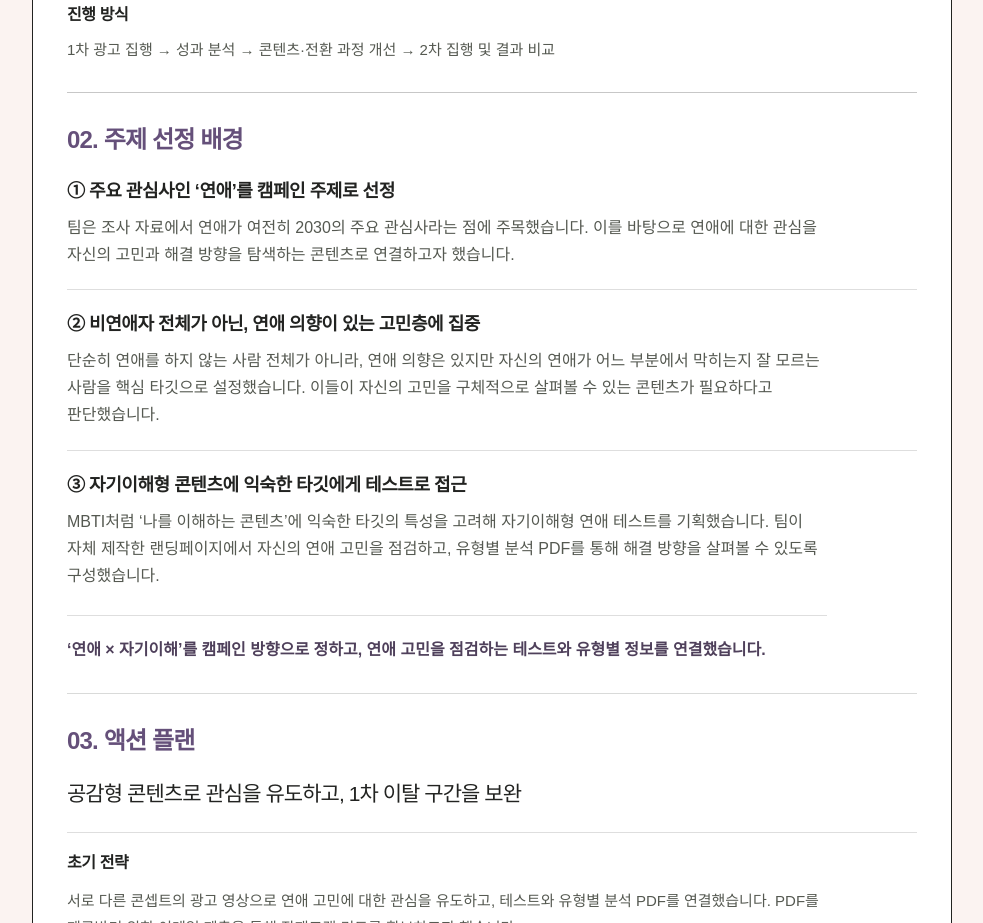
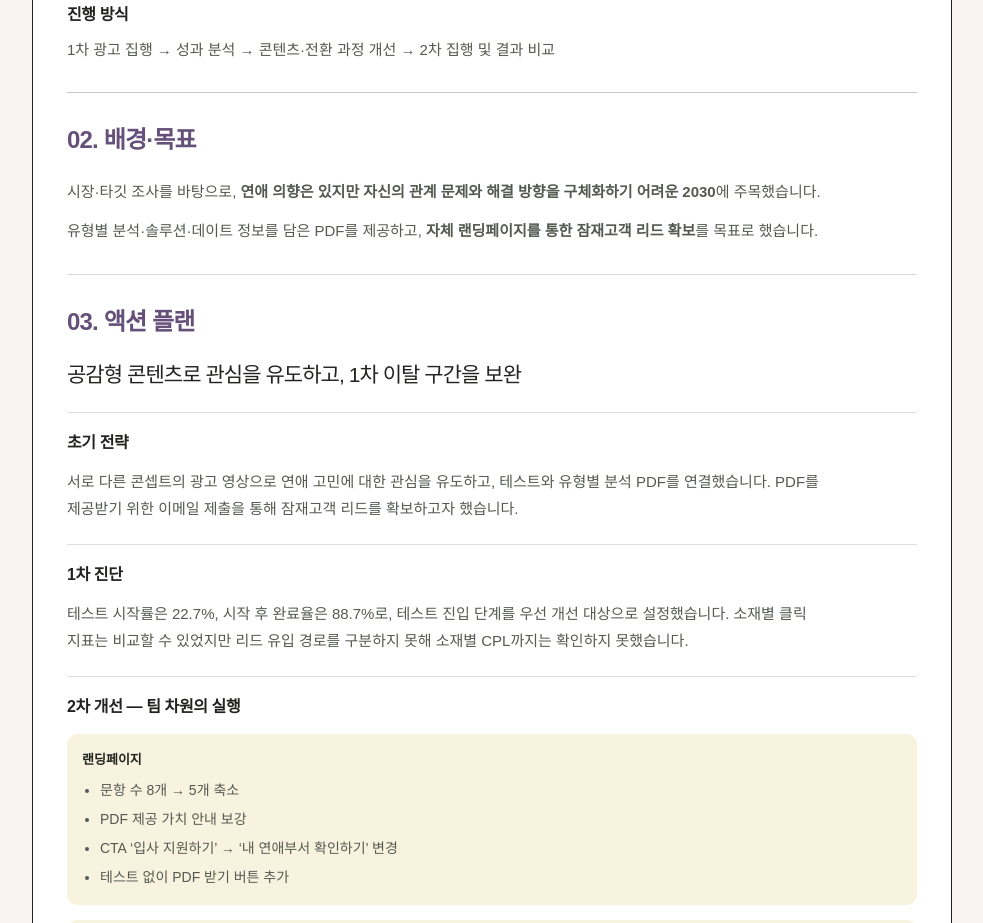
Before and after one commit to LalaYuna/Portfolio, a plain HTML site: page public/index.html in a window 1280 px wide. Shown: the part 2800-3723 px from the top of the page, without its empty margins (148-1131 px from the left). Drawn offline with Linux system fonts and the light colour scheme; a web font is replaced by a local one.

Commit message:
연애개발공사 배경과 목표 정리

```diff
--- a/public/index.html
+++ b/public/index.html
@@ -135,22 +135,9 @@
               <div class="campaign-case-study">
                 <div class="campaign-section-grid campaign-intro-grid">
                   <section class="campaign-detail-section campaign-topic-section">
-                    <h4 class="campaign-section-title">02. 주제 선정 배경</h4>
-                    <div class="campaign-topic-list">
-                      <div>
-                        <h5>① 주요 관심사인 ‘연애’를 캠페인 주제로 선정</h5>
-                        <p>팀은 조사 자료에서 연애가 여전히 2030의 주요 관심사라는 점에 주목했습니다. 이를 바탕으로 연애에 대한 관심을 자신의 고민과 해결 방향을 탐색하는 콘텐츠로 연결하고자 했습니다.</p>
-                      </div>
-                      <div>
-                        <h5>② 비연애자 전체가 아닌, 연애 의향이 있는 고민층에 집중</h5>
-                        <p>단순히 연애를 하지 않는 사람 전체가 아니라, 연애 의향은 있지만 자신의 연애가 어느 부분에서 막히는지 잘 모르는 사람을 핵심 타깃으로 설정했습니다. 이들이 자신의 고민을 구체적으로 살펴볼 수 있는 콘텐츠가 필요하다고 판단했습니다.</p>
-                      </div>
-                      <div>
-                        <h5>③ 자기이해형 콘텐츠에 익숙한 타깃에게 테스트로 접근</h5>
-                        <p>MBTI처럼 ‘나를 이해하는 콘텐츠’에 익숙한 타깃의 특성을 고려해 자기이해형 연애 테스트를 기획했습니다. 팀이 자체 제작한 랜딩페이지에서 자신의 연애 고민을 점검하고, 유형별 분석 PDF를 통해 해결 방향을 살펴볼 수 있도록 구성했습니다.</p>
-                      </div>
-                    </div>
-                    <p class="campaign-topic-summary">‘연애 × 자기이해’를 캠페인 방향으로 정하고, 연애 고민을 점검하는 테스트와 유형별 정보를 연결했습니다.</p>
+                    <h4 class="campaign-section-title">02. 배경·목표</h4>
+                    <p>시장·타깃 조사를 바탕으로, <strong>연애 의향은 있지만 자신의 관계 문제와 해결 방향을 구체화하기 어려운 2030</strong>에 주목했습니다.</p>
+                    <p>유형별 분석·솔루션·데이트 정보를 담은 PDF를 제공하고, <strong>자체 랜딩페이지를 통한 잠재고객 리드 확보</strong>를 목표로 했습니다.</p>
                   </section>
                   <section class="campaign-detail-section">
                     <h4 class="campaign-section-title">03. 액션 플랜</h4>
```
